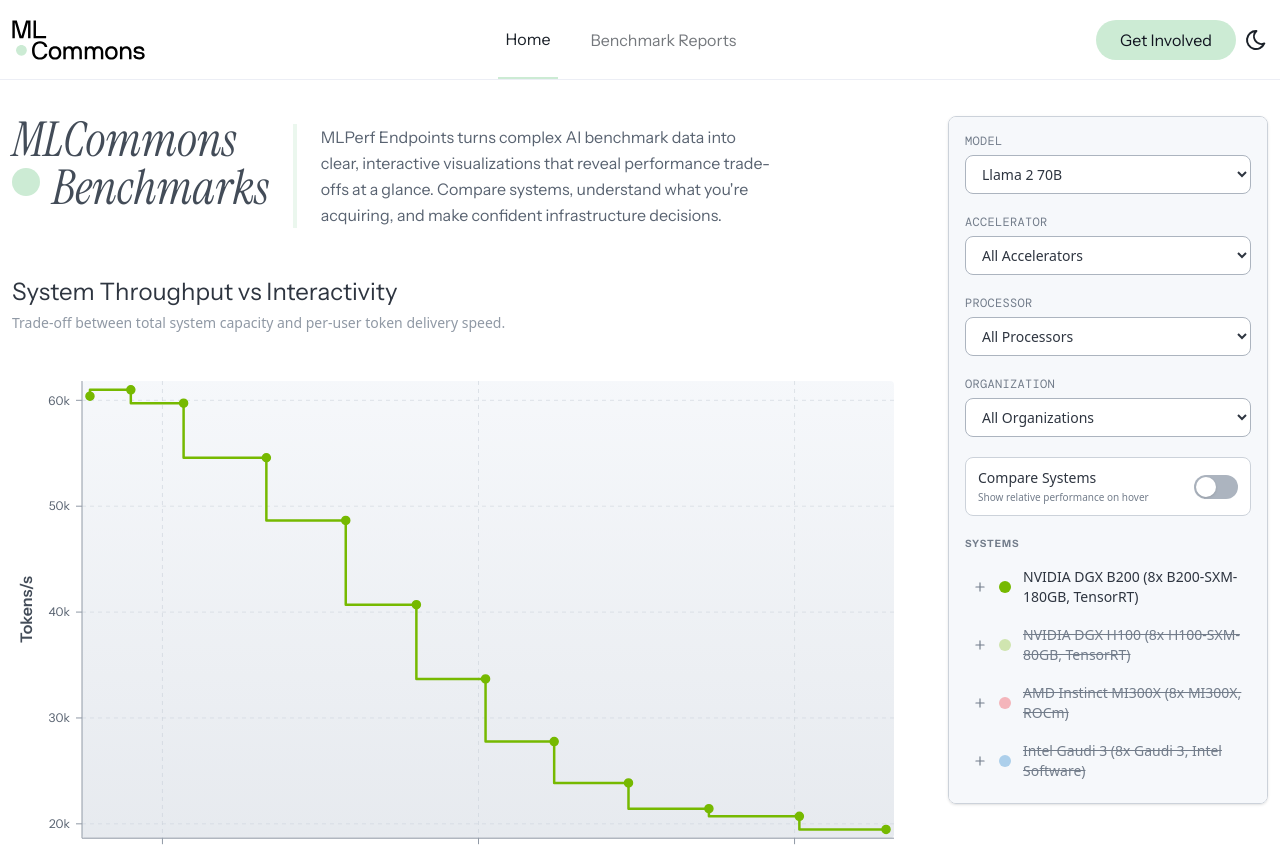
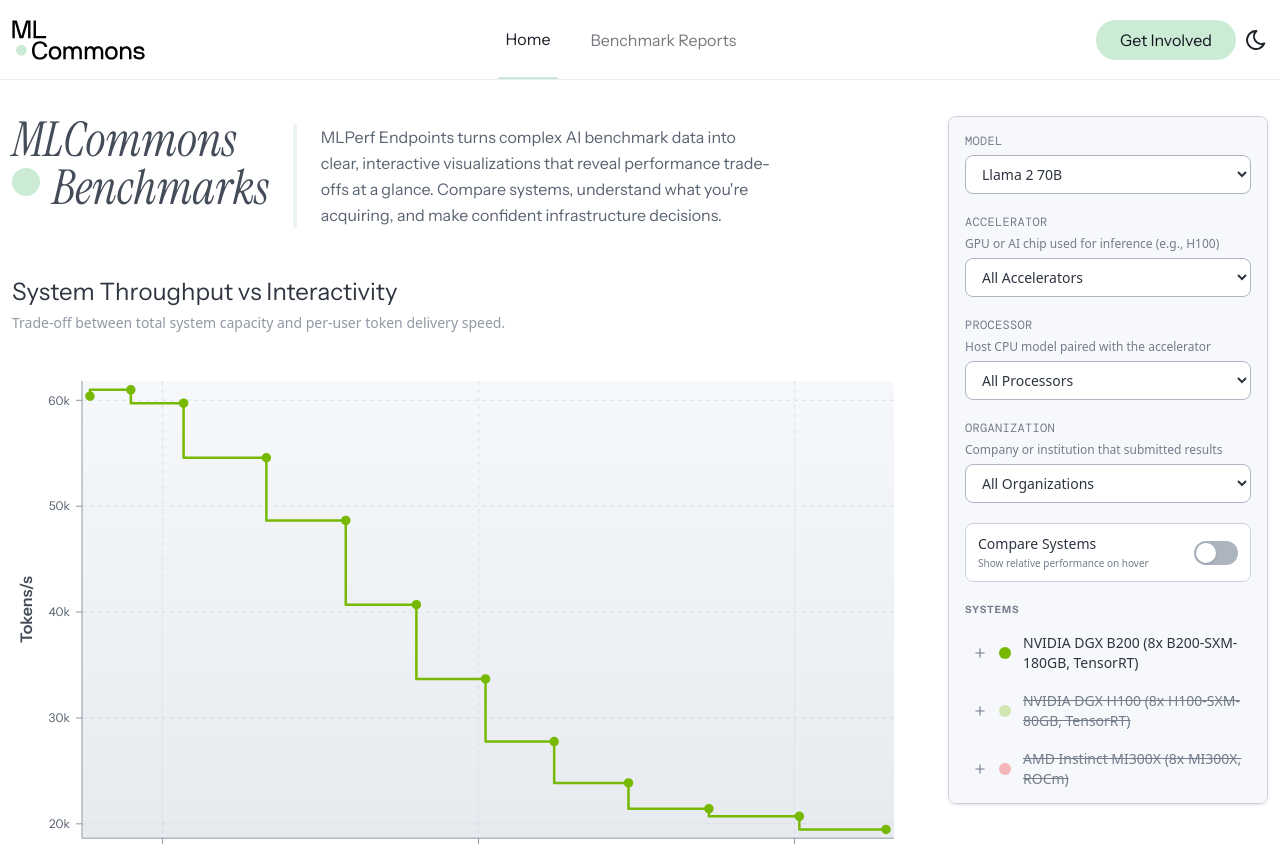
Before and after one commit to bkeating/ml-endpoints, a SvelteKit app: page / in a window 1280 px wide. Shown: the top 847 px of the page. Built offline with nearby package versions, Linux system fonts and the light colour scheme; a web font is replaced by a local one.

Commit message:
Add descriptive helper text to accelerator, processor, and organization selection fields in GtcChartFiltersSidebar.svelte for improved user guidance.

```diff
--- a/src/routes/_components/GtcChartFiltersSidebar.svelte
+++ b/src/routes/_components/GtcChartFiltersSidebar.svelte
@@ -249,6 +249,7 @@
 			>
 				Accelerator
 			</label>
+			<p class="text-xs text-slate-500 dark:text-slate-400">GPU or AI chip used for inference (e.g., H100)</p>
 			<select
 				id="accelerator-select"
 				value={selectedAccelerator}
@@ -270,6 +271,7 @@
 			>
 				Processor
 			</label>
+			<p class="text-xs text-slate-500 dark:text-slate-400">Host CPU model paired with the accelerator</p>
 			<select
 				id="processor-select"
 				bind:value={selectedProcessor}
@@ -290,6 +292,7 @@
 			>
 				Organization
 			</label>
+			<p class="text-xs text-slate-500 dark:text-slate-400">Company or institution that submitted results</p>
 			<select
 				id="organization-select"
 				bind:value={selectedOrganization}
```
